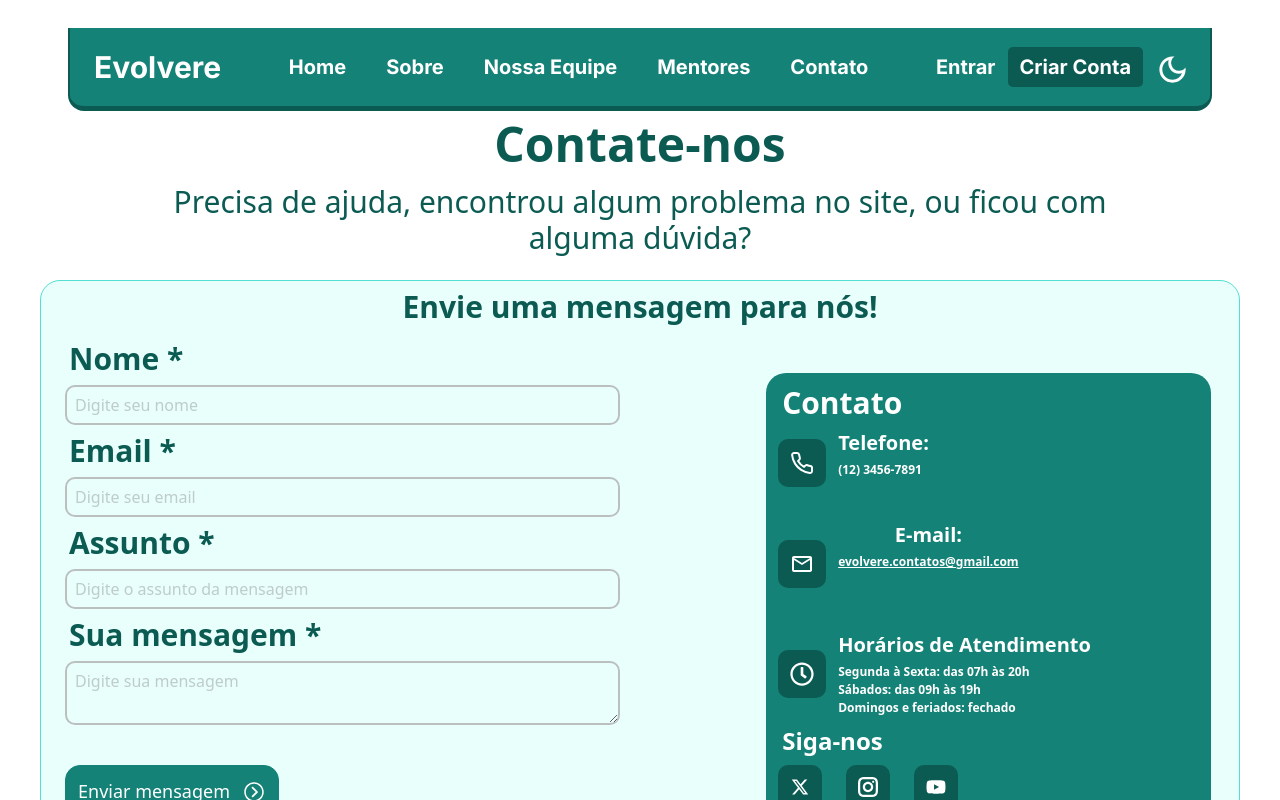
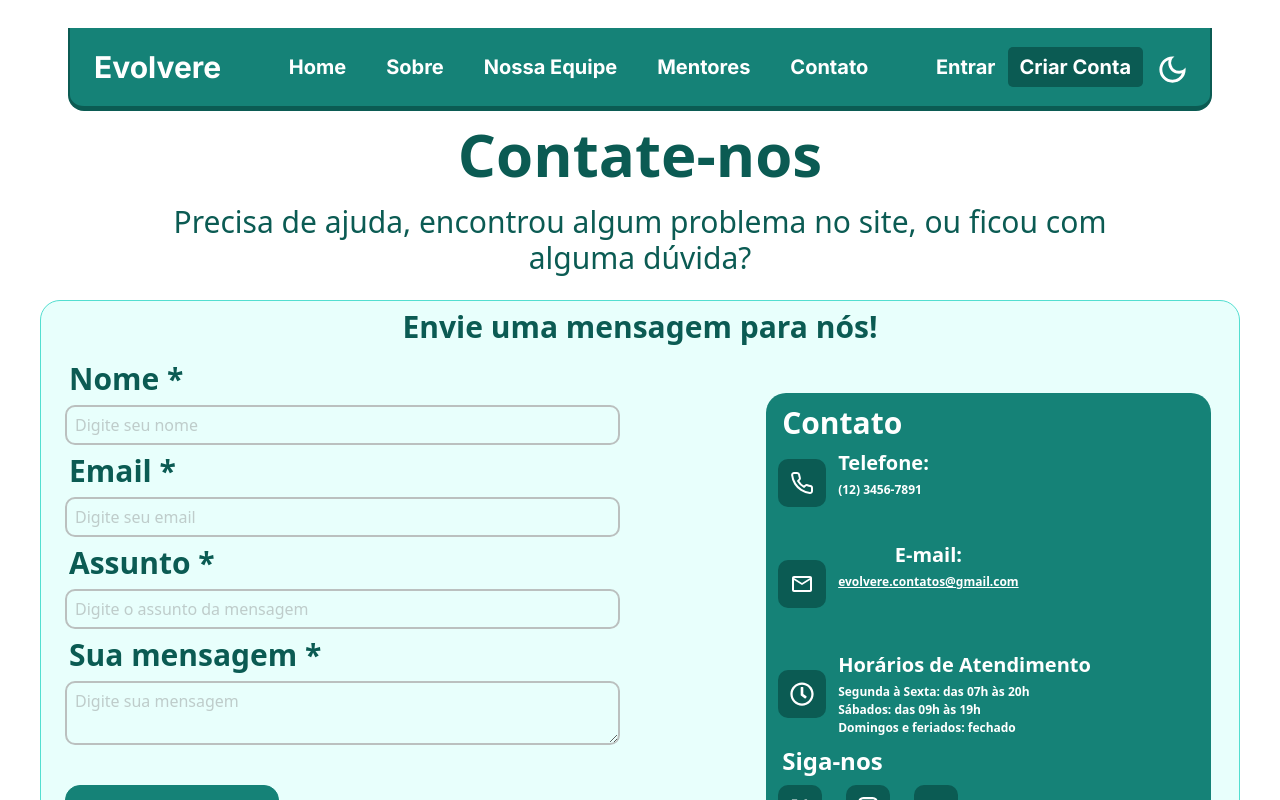
Before and after one commit to BSM-Global-Solution/evolvere, a React (Vite) app: page /contato in a window 1280 px wide. Shown: the top 800 px of the page. Built offline with nearby package versions, Linux system fonts and the light colour scheme; a web font is replaced by a local one.

Commit message:
style(Contato): iniciando a estilização para a responsividade 'xl' na página de contato, alterando o título e subtítulo.

```diff
--- a/src/routes/Contato/index.tsx
+++ b/src/routes/Contato/index.tsx
@@ -80,10 +80,10 @@ export default function Contato() {
 
   return (
     <section className="flex flex-col text-center py-26 px-10">
-      <h1 className="text-2xl text-[var(--color-green-500)] font-bold pb-1 md:text-4xl lg:text-5xl lg:py-4">
+      <h1 className="text-2xl text-[var(--color-green-500)] font-bold pb-1 md:text-4xl lg:text-5xl lg:py-4 xl:text-6xl xl:py-5">
         Contate-nos
       </h1>
-      <p className="text-[16px] text-[var(--color-green-500)] pb-5 md:text-2xl md:px-14 lg:text-3xl lg:px-26 lg:mb-1">
+      <p className="text-[16px] text-[var(--color-green-500)] pb-5 md:text-2xl md:px-14 lg:text-3xl lg:px-26 lg:mb-1 xl:px-32">
         Precisa de ajuda, encontrou algum problema no site, ou ficou com alguma
         dúvida?
       </p>
```
